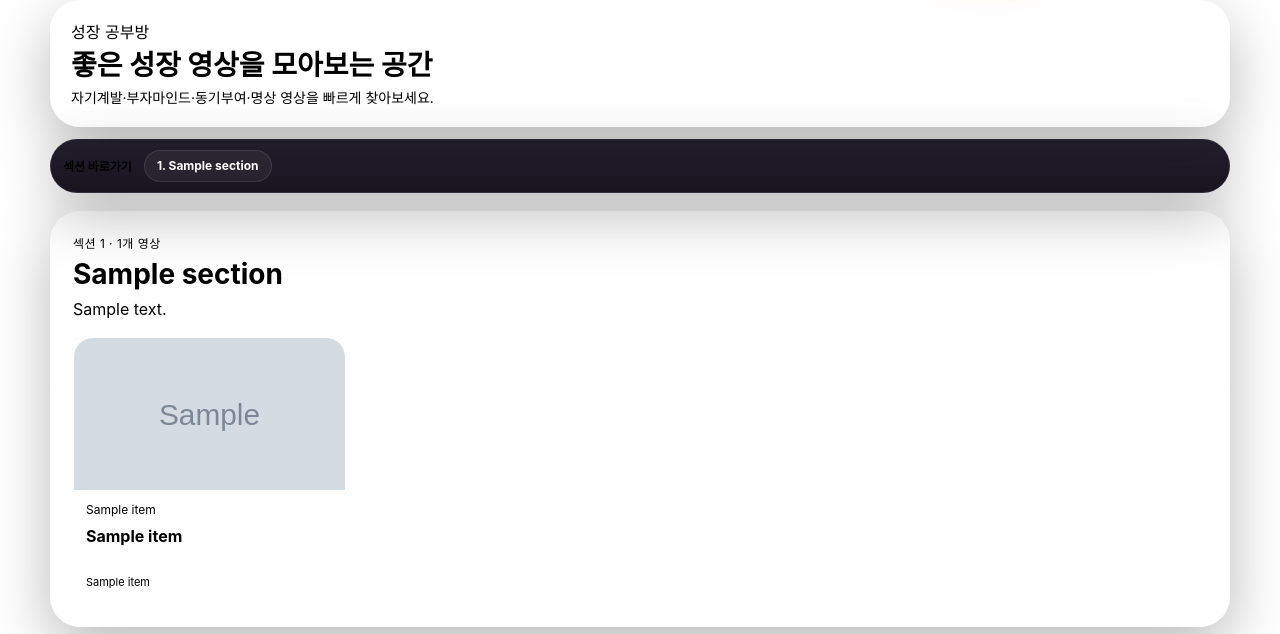
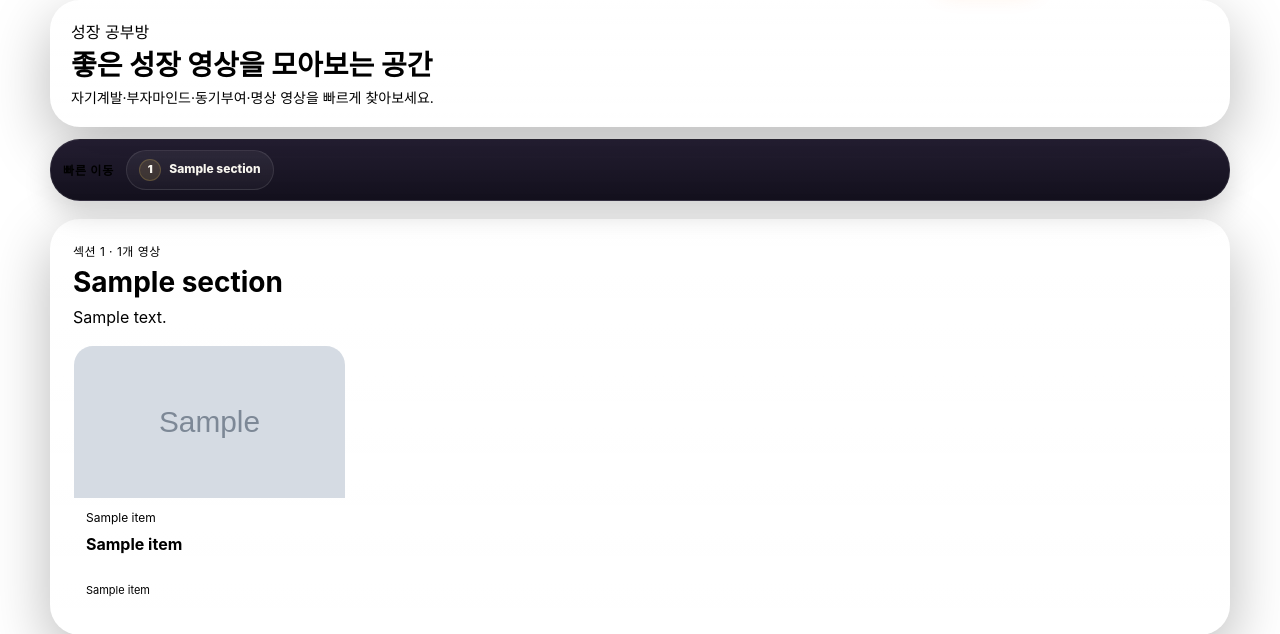
Before and after one commit to happyn1004/fortune-app, a FastAPI app: template app/templates/study_room.html in a window 1280 px wide. Shown: the part 77-711 px from the top of the page. Run offline with FastAPI, Linux system fonts and the light colour scheme; the template is opened without the code that fills it: most values are stand-ins (such as "Sample title", 1, 10 or a date in 2020); grey boxes marked "Sample" are stand-in pictures.

Commit message:
Add files via upload

```diff
--- a/app/templates/study_room.html
+++ b/app/templates/study_room.html
@@ -17,10 +17,10 @@
 {% if study_sections %}
 <section class="card study-quick-nav-card">
   <div class="study-quick-nav-inner">
-    <div class="study-quick-nav-label">섹션 바로가기</div>
+    <div class="study-quick-nav-label">빠른 이동</div>
     <div class="study-quick-nav-buttons">
       {% for section in study_sections %}
-      <a href="#study-section-{{ section.id }}" class="study-quick-nav-btn">{{ loop.index }}. {{ section.title }}</a>
+      <a href="#study-section-{{ section.id }}" class="study-quick-nav-btn" data-section-target="study-section-{{ section.id }}"><span class="study-quick-nav-index">{{ loop.index }}</span><span class="study-quick-nav-text">{{ section.title }}</span></a>
       {% endfor %}
     </div>
   </div>
@@ -136,12 +136,16 @@
 .study-hero-copy{margin:0;max-width:860px;color:var(--muted);line-height:1.5;font-size:14px}
 .study-admin-panel{min-width:auto;display:flex;flex-direction:column;gap:4px;align-items:flex-end}
 .study-admin-hint{font-size:11px;color:var(--muted);text-align:right;line-height:1.4}
-.study-quick-nav-card{position:sticky;top:82px;z-index:26;margin-top:12px;padding:10px 12px;border:1px solid rgba(255,255,255,.08);backdrop-filter:blur(10px);background:linear-gradient(180deg,rgba(22,18,33,.95),rgba(16,13,25,.97))}
+.study-quick-nav-card{position:sticky;top:82px;z-index:26;margin-top:12px;padding:10px 12px;border:1px solid rgba(255,255,255,.08);backdrop-filter:blur(14px);background:linear-gradient(180deg,rgba(26,20,40,.96),rgba(14,11,24,.98));box-shadow:0 12px 28px rgba(0,0,0,.16)}
 .study-quick-nav-inner{display:flex;align-items:center;gap:12px}
-.study-quick-nav-label{flex:0 0 auto;font-size:12px;font-weight:800;color:var(--gold);white-space:nowrap}
+.study-quick-nav-label{flex:0 0 auto;font-size:12px;font-weight:900;color:var(--gold);white-space:nowrap;letter-spacing:.08em;text-transform:uppercase}
 .study-quick-nav-buttons{display:flex;gap:8px;flex-wrap:wrap}
-.study-quick-nav-btn{display:inline-flex;align-items:center;justify-content:center;padding:8px 12px;border-radius:999px;background:rgba(255,255,255,.05);border:1px solid rgba(255,255,255,.1);color:#fff;text-decoration:none;font-size:12px;font-weight:700;line-height:1.2}
-.study-quick-nav-btn:hover{border-color:rgba(255,215,96,.35);color:#fff4cf;background:rgba(255,215,96,.1)}
+.study-quick-nav-btn{display:inline-flex;align-items:center;justify-content:center;gap:8px;padding:8px 12px;border-radius:999px;background:linear-gradient(180deg,rgba(255,255,255,.06),rgba(255,255,255,.03));border:1px solid rgba(255,255,255,.10);color:#f8f6ef;text-decoration:none;font-size:12px;font-weight:800;line-height:1.2;transition:transform .18s ease,border-color .18s ease,background .18s ease,box-shadow .18s ease,color .18s ease}
+.study-quick-nav-index{display:inline-flex;align-items:center;justify-content:center;min-width:22px;height:22px;padding:0 6px;border-radius:999px;background:rgba(255,215,96,.12);border:1px solid rgba(255,215,96,.18);color:var(--gold);font-size:11px;font-weight:900;flex:0 0 auto}
+.study-quick-nav-text{display:inline-block;max-width:180px;overflow:hidden;text-overflow:ellipsis;white-space:nowrap}
+.study-quick-nav-btn:hover{transform:translateY(-1px);border-color:rgba(255,215,96,.35);color:#fff4cf;background:linear-gradient(180deg,rgba(255,215,96,.12),rgba(255,215,96,.08));box-shadow:0 8px 20px rgba(0,0,0,.18)}
+.study-quick-nav-btn.is-active{border-color:rgba(255,215,96,.45);background:linear-gradient(180deg,rgba(255,215,96,.18),rgba(255,215,96,.10));color:#fff6d8;box-shadow:0 10px 24px rgba(0,0,0,.22)}
+.study-quick-nav-btn.is-active .study-quick-nav-index{background:linear-gradient(180deg,rgba(255,215,96,.25),rgba(255,215,96,.16));border-color:rgba(255,215,96,.35);color:#fff7de}
 .study-admin-toolbar-card{padding:12px 14px;margin-top:12px;border:1px solid rgba(255,255,255,.08);position:sticky;top:148px;z-index:25;backdrop-filter:blur(10px);background:linear-gradient(180deg,rgba(22,18,33,.94),rgba(16,13,25,.96))}
  .study-admin-toolbar-head{display:flex;align-items:center;justify-content:space-between;gap:12px}.study-admin-toolbar-head h2{margin:0;font-size:18px}.study-admin-toolbar-head.compact{gap:10px}
 .study-admin-toolbar-head p{margin:0;color:var(--muted);line-height:1.5}.study-toolbar-titleline{display:flex;align-items:center;gap:10px;flex-wrap:wrap}.study-toolbar-inline-note{font-size:12px;color:var(--muted)}.study-toolbar-head-actions{display:flex;align-items:center;gap:8px;flex-shrink:0}
@@ -190,7 +194,7 @@
 .btn-sm{padding:8px 12px;font-size:12px}
 @media (max-width:1280px){.study-grid{grid-template-columns:repeat(4,minmax(0,1fr))}}
 @media (max-width:1024px){.study-grid{grid-template-columns:repeat(3,minmax(0,1fr))}.study-hero{flex-direction:column;align-items:flex-start}.study-admin-panel{align-items:flex-start}.study-quick-nav-card{top:72px}.study-quick-nav-inner{flex-direction:column;align-items:flex-start}.study-admin-toolbar-card{top:136px}.study-admin-toolbar-grid{grid-template-columns:1fr}.study-admin-toolbar-head{align-items:flex-start;flex-direction:column}.study-toolbar-head-actions{width:100%;justify-content:flex-end}.study-section-card{scroll-margin-top:216px}}
-@media (max-width:720px){.study-section-head{flex-direction:column}.study-grid{grid-template-columns:repeat(2,minmax(0,1fr))}.study-hero h1{font-size:24px}.study-quick-nav-card{top:64px;padding:8px 10px}.study-quick-nav-buttons{flex-wrap:nowrap;overflow-x:auto;padding-bottom:2px;width:100%}.study-quick-nav-btn{flex:0 0 auto;padding:7px 10px}.study-admin-toolbar-card{top:126px;padding:10px 12px}.study-toast{top:78px;right:14px;left:14px;max-width:none}.study-toolbar-inline-note{display:none}.study-section-card{scroll-margin-top:206px}}
+@media (max-width:720px){.study-section-head{flex-direction:column}.study-grid{grid-template-columns:repeat(2,minmax(0,1fr))}.study-hero h1{font-size:24px}.study-quick-nav-card{top:64px;padding:8px 10px}.study-quick-nav-buttons{flex-wrap:nowrap;overflow-x:auto;padding-bottom:2px;width:100%;scrollbar-width:none}.study-quick-nav-buttons::-webkit-scrollbar{display:none}.study-quick-nav-btn{flex:0 0 auto;padding:7px 10px}.study-quick-nav-text{max-width:120px}.study-admin-toolbar-card{top:126px;padding:10px 12px}.study-toast{top:78px;right:14px;left:14px;max-width:none}.study-toolbar-inline-note{display:none}.study-section-card{scroll-margin-top:206px}}
 @media (max-width:480px){.study-grid{grid-template-columns:1fr}.study-section-card{padding:18px;scroll-margin-top:198px}.study-hero{padding:16px 18px}.study-quick-nav-label{font-size:11px}.study-toolbar-actions{flex-direction:column;align-items:stretch}.study-toolbar-head-actions{width:100%;display:grid;grid-template-columns:1fr 1fr}.study-toolbar-toggle{width:100%}}
 </style>
 
@@ -248,7 +252,15 @@
   document.getElementById('studyAddSectionBtn')?.addEventListener('click', () => open(sectionModal));
   toolbarToggleBtn?.addEventListener('click', () => setToolbarCollapsed(!toolbarBody || !toolbarBody.hidden ? true : false));
   document.querySelectorAll('[data-close]').forEach(btn => btn.addEventListener('click', () => close(document.getElementById(btn.dataset.close))));
-  document.querySelectorAll('.study-quick-nav-btn').forEach(btn => {
+  const quickNavButtons = Array.from(document.querySelectorAll('.study-quick-nav-btn'));
+  const quickSections = Array.from(document.querySelectorAll('.study-section-card'));
+  const setActiveQuickNav = (sectionId) => {
+    quickNavButtons.forEach((btn) => {
+      const targetId = btn.dataset.sectionTarget || '';
+      btn.classList.toggle('is-active', targetId === `study-section-${sectionId}`);
+    });
+  };
+  quickNavButtons.forEach(btn => {
     btn.addEventListener('click', (event) => {
       const href = btn.getAttribute('href') || '';
       if (!href.startsWith('#')) return;
@@ -258,10 +270,33 @@
       target.scrollIntoView({behavior: 'smooth', block: 'start'});
       const sectionId = target.dataset.sectionId;
       if (sectionSelect && sectionId) sectionSelect.value = sectionId;
+      if (sectionId) setActiveQuickNav(sectionId);
       syncOrderLabel();
       history.replaceState(null, '', href);
     });
   });
+  if ('IntersectionObserver' in window && quickSections.length) {
+    const observer = new IntersectionObserver((entries) => {
+      const visible = entries
+        .filter((entry) => entry.isIntersecting)
+        .sort((a, b) => b.intersectionRatio - a.intersectionRatio)[0];
+      if (!visible) return;
+      const sectionId = visible.target.dataset.sectionId;
+      if (!sectionId) return;
+      setActiveQuickNav(sectionId);
+      if (sectionSelect && document.activeElement !== sectionSelect) {
+        sectionSelect.value = sectionId;
+        syncOrderLabel();
+      }
+    }, { rootMargin: '-24% 0px -55% 0px', threshold: [0.2, 0.45, 0.7] });
+    quickSections.forEach((section) => observer.observe(section));
+  }
+  const hashTarget = window.location.hash && document.querySelector(window.location.hash);
+  if (hashTarget?.dataset?.sectionId) {
+    setActiveQuickNav(hashTarget.dataset.sectionId);
+  } else if (quickSections[0]?.dataset?.sectionId) {
+    setActiveQuickNav(quickSections[0].dataset.sectionId);
+  }
   sectionSelect?.addEventListener('change', syncOrderLabel);
   syncOrderLabel();
   autoCollapseOnMobile();
```
